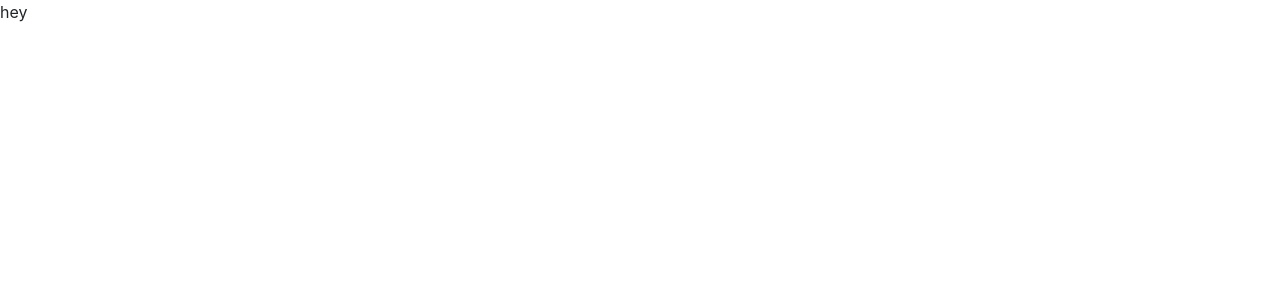
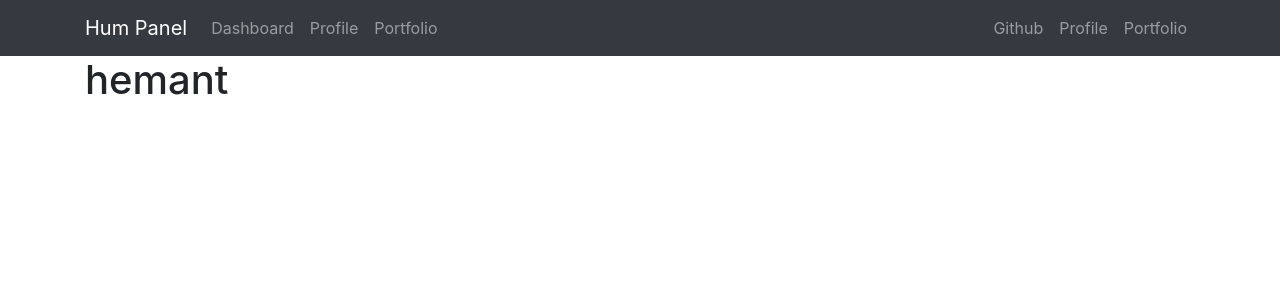
Before and after one commit to nhemnt/hum-panel, a React (Create React App) app: page / in a window 1280 px wide. Shown: the top 300 px of the page. Built offline with nearby package versions, Linux system fonts and the light colour scheme.

Commit message:
navbar component

```diff
--- a/src/App.js
+++ b/src/App.js
@@ -1,11 +1,19 @@
 import React, { Component } from 'react';
+import { BrowserRouter as Router, Route, Switch } from 'react-router-dom';
+import AppNavbar from './components/layout/AppNavbar'
 
 class App extends Component {
   render() {
     return (
-      <div className="App">
-          hey
-      </div>
+      <Router>
+        <div className="App">
+          <AppNavbar />
+          <div className="container">
+            <h1>hemant</h1>
+          </div>
+        </div>
+      </Router>
+
     );
   }
 }
--- a/src/components/layout/AppNavbar.js
+++ b/src/components/layout/AppNavbar.js
@@ -0,0 +1,52 @@
+import React, { Component } from 'react'
+import { Link } from 'react-router-dom';
+class AppNavbar extends Component {
+    render() {
+        return (
+            <nav className="navbar navbar-expand-lg navbar-dark bg-dark">
+                <div className="container">
+                    <Link className="navbar-brand" to="/">
+                        Hum Panel
+                    </Link>
+                    <button className="navbar-toggler"
+                        type="button"
+                        data-toggle="collapse"
+                        data-target="#navbarMain"
+                        aria-controls="navbarSupportedContent"
+                        aria-expanded="false"
+                        aria-label="Toggle navigation">
+                        <span className="navbar-toggler-icon"></span>
+                    </button>
+                    <div className="collapse navbar-collapse" id="navbarSupportedContent">
+                        <ul className="navbar-nav mr-auto">
+                            <li className="nav-item">
+                                <Link to="/"  className="nav-link">
+                                    Dashboard
+                                </Link>
+                            </li>
+                            <li className="nav-item">
+                                <a className="nav-link" href="https://www.hemantnegi.net">Profile</a>
+                            </li>
+                            <li className="nav-item">
+                                <a className="nav-link" href="https://www.behance.net/nhemnt">Portfolio</a>
+                            </li>
+                        </ul>
+                        <ul className="navbar-nav ml-auto">
+                        <li className="nav-item">
+                            <a className="nav-link" href="https://www.github.com/nhemnt">Github</a>
+                        </li>
+                        <li className="nav-item">
+                            <a className="nav-link" href="https://www.hemantnegi.net">Profile</a>
+                        </li>
+                        <li className="nav-item">
+                            <a className="nav-link" href="https://www.behance.net/nhemnt">Portfolio</a>
+                        </li>
+                        </ul>
+                    </div>
+                </div>
+            </nav>
+        )
+    }
+}
+
+export default AppNavbar;
```
